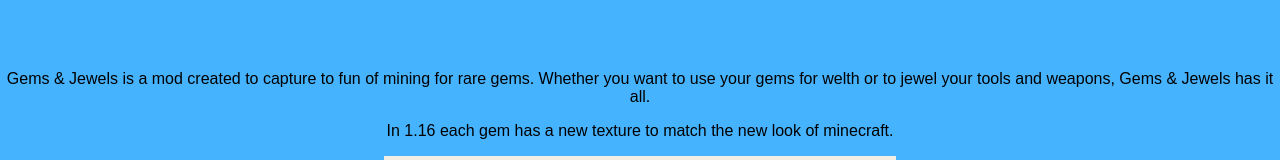
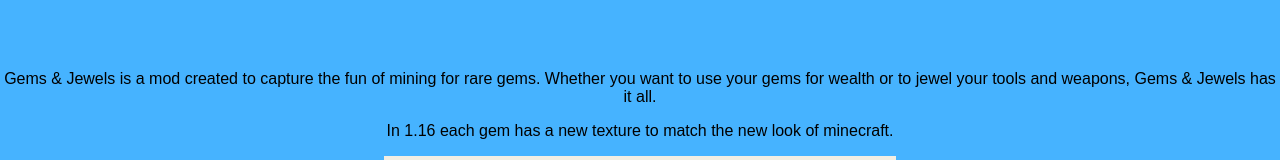
Before and after one commit to chrisli8/chrisli8.github.io, a website: page gems&jewels.html in a window 1280 px wide. Shown: the part 138-298 px from the top of the page. Drawn offline with Linux system fonts and the light colour scheme.

Commit message:
fixed typos

```diff
--- a/gems&jewels.html
+++ b/gems&jewels.html
@@ -19,7 +19,7 @@
 
 		<div id="pageContainer">
 			<p id="centeredP">
-				Gems &#38; Jewels is a mod created to capture to fun of mining for rare gems. Whether you want to use your gems for welth or to jewel your tools and weapons, Gems &#38; Jewels has it all.
+				Gems &#38; Jewels is a mod created to capture the fun of mining for rare gems. Whether you want to use your gems for wealth or to jewel your tools and weapons, Gems &#38; Jewels has it all.
 			</p>
 			<p id="centeredP">
 				In 1.16 each gem has a new texture to match the new look of minecraft.
```
